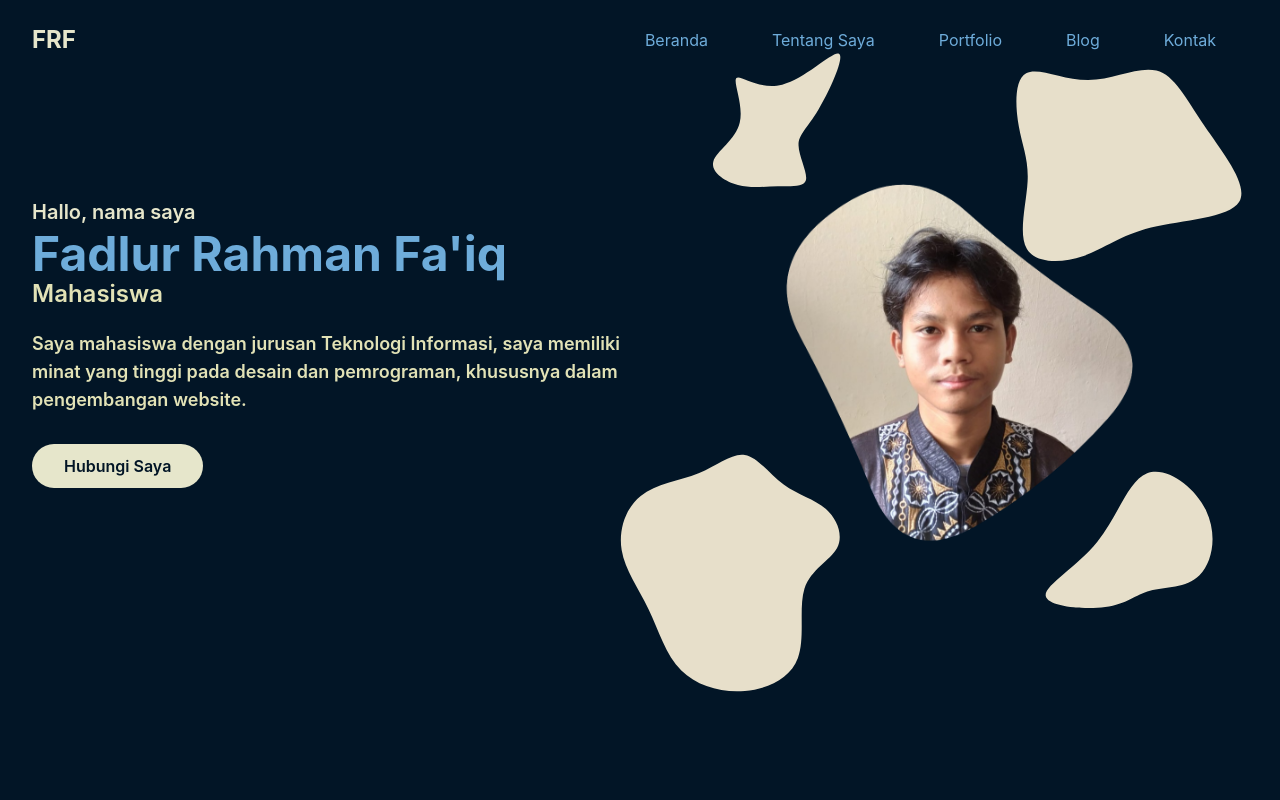
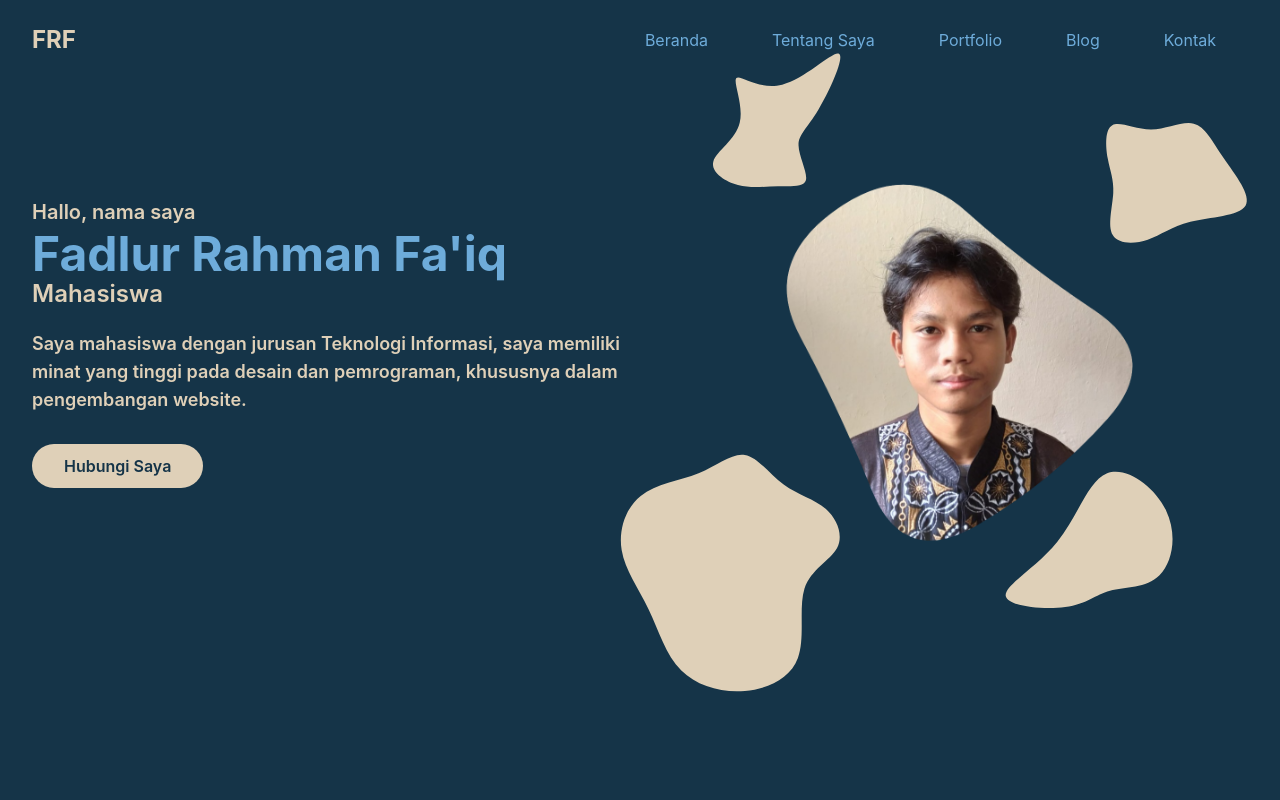
Before and after one commit to bedoel/fadlurrf, a website: page index.html in a window 1280 px wide. Shown: the top 800 px of the page. Drawn offline with Linux system fonts and the light colour scheme.

Commit message:
Portofolio Navy

```diff
--- a/index.html
+++ b/index.html
@@ -41,7 +41,7 @@
 
             <nav
               id="nav-menu"
-              class="hidden absolute py-5 bg-white shadow-lg rounded-lg max-w-[250px] w-full right-4 top-full lg:block lg:static lg:bg-transparent lg:max-w-full lg:shadow-none lg:rounded-none"
+              class="hidden absolute py-5 bg-dark2 shadow-lg rounded-lg max-w-[250px] w-full right-4 top-full lg:block lg:static lg:bg-transparent lg:max-w-full lg:shadow-none lg:rounded-none"
             >
               <ul class="block lg:flex">
                 <li class="group">
@@ -122,7 +122,7 @@
                 xmlns="http://www.w3.org/2000/svg"
               >
                 <path
-                  fill="#e7dfca"
+                  fill="#DFD0B8"
                   d="M40.6,-54.8C44.7,-52.9,34.7,-30.5,26.9,-17.5C19.1,-4.5,13.5,-1,13.7,6.3C13.9,13.6,19.9,24.6,18.6,29.5C17.2,34.4,8.6,33.3,-0.1,33.5C-8.9,33.6,-17.7,35.1,-26.7,32.7C-35.8,30.2,-45,23.9,-43.1,17C-41.2,10.1,-28.2,2.6,-25.5,-9C-22.7,-20.6,-30.3,-36.3,-27.7,-38.7C-25.2,-41.1,-12.6,-30.3,2.8,-34.2C18.2,-38.1,36.5,-56.7,40.6,-54.8Z"
                   transform="translate(100 100)"
                 />
@@ -137,7 +137,7 @@
                 xmlns="http://www.w3.org/2000/svg"
               >
                 <path
-                  fill="#e7dfca"
+                  fill="#DFD0B8"
                   d="M25.1,-45C34.6,-38,45.6,-35.4,53.3,-28.6C60.9,-21.8,65.1,-10.9,60.7,-2.6C56.2,5.8,43.2,11.6,39,24.4C34.9,37.2,39.6,57.1,34.6,70.6C29.6,84.1,14.8,91.3,-0.8,92.6C-16.3,93.9,-32.7,89.4,-43.1,79C-53.6,68.6,-58.1,52.4,-64.9,38.3C-71.7,24.1,-80.7,12.1,-82.9,-1.3C-85.1,-14.6,-80.4,-29.2,-70.2,-37.4C-60,-45.6,-44.2,-47.4,-31.6,-52.5C-18.9,-57.7,-9.5,-66.1,-0.8,-64.7C7.8,-63.3,15.7,-52,25.1,-45Z"
                   transform="translate(100 100)"
                 />
@@ -152,7 +152,7 @@
                 xmlns="http://www.w3.org/2000/svg"
               >
                 <path
-                  fill="#6EACDA"
+                  fill="#DFD0B8"
                   d="M25.2,-32.9C36.4,-31.9,52,-31.4,64.4,-23.7C76.8,-16,86.1,-1.1,83.6,11.6C81.1,24.3,66.7,34.8,52.6,38.6C38.5,42.4,24.6,39.4,13.9,38.7C3.1,37.9,-4.4,39.3,-13.5,39.6C-22.7,39.9,-33.3,39,-38.7,33.3C-44.1,27.6,-44.2,17,-50.5,4.4C-56.8,-8.2,-69.4,-22.8,-64.7,-28.1C-60.1,-33.4,-38.2,-29.5,-24.6,-29.4C-10.9,-29.3,-5.5,-33,0.8,-34.2C7,-35.4,13.9,-33.9,25.2,-32.9Z"
                   transform="translate(100 100)"
                 />
@@ -166,7 +166,7 @@
                 xmlns="http://www.w3.org/2000/svg"
               >
                 <path
-                  fill="#6EACDA"
+                  fill="#DFD0B8"
                   d="M11.8,-14.8C20.2,-15.6,35.3,-22.3,37.7,-20.9C40.1,-19.4,29.8,-9.7,34.7,2.8C39.6,15.4,59.7,30.7,57.6,32.7C55.5,34.7,31.2,23.3,17.9,26.1C4.6,28.8,2.3,45.6,-5,54.3C-12.4,63,-24.7,63.6,-28.7,55.6C-32.7,47.5,-28.4,30.7,-24.4,20C-20.3,9.2,-16.7,4.6,-18.3,-1C-20,-6.6,-27,-13.1,-31.7,-25C-36.4,-36.9,-38.8,-54.1,-33.1,-54.8C-27.4,-55.6,-13.7,-39.9,-6,-29.5C1.7,-19.1,3.4,-14,11.8,-14.8Z"
                   transform="translate(100 100)"
                 />
@@ -180,21 +180,21 @@
                 alt="Fadlur Rahman Fa'iq"
                 class="max-w-xs mx-auto md:max-w-sm lg:max-w-md"
               />
-              <span class="hidden absolute bottom-56 -right-10 -z-10 lg:block">
+              <span class="hidden absolute -top-20 -right-7 -z-10 lg:block">
                 <svg
-                  width="400"
-                  height="400"
+                  width="250"
+                  height="250"
                   viewBox="0 0 200 200"
                   xmlns="http://www.w3.org/2000/svg"
                 >
                   <path
-                    fill="#e7dfca"
+                    fill="#DFD0B8"
                     d="M34.2,-42.7C43.2,-40.5,48.7,-29,58.1,-15.3C67.4,-1.6,80.6,14.5,75.6,22.9C70.5,31.2,47.1,32,31.5,35.8C15.9,39.7,7.9,46.6,-2.6,50.1C-13.1,53.7,-26.2,53.9,-30.6,46.4C-35,39,-30.8,23.8,-30.2,12.8C-29.6,1.8,-32.8,-4.9,-34.6,-14.9C-36.4,-24.9,-36.9,-38.2,-30.9,-41.4C-24.9,-44.7,-12.5,-37.9,0.1,-38C12.6,-38.1,25.1,-45,34.2,-42.7Z"
                     transform="translate(100 100)"
                   />
                 </svg>
               </span>
-              <span class="hidden absolute -bottom-36 -right-10 -z-10 lg:block">
+              <span class="hidden absolute -bottom-36 right-0 -z-10 lg:block">
                 <svg
                   width="300"
                   height="300"
@@ -202,7 +202,7 @@
                   xmlns="http://www.w3.org/2000/svg"
                 >
                   <path
-                    fill="#e7dfca"
+                    fill="#DFD0B8"
                     d="M45.3,-42.5C53.1,-26.4,49.8,-7.9,41,0.8C32.2,9.6,17.9,8.5,8,11.1C-1.8,13.7,-7.3,20,-21.9,22C-36.5,23.9,-60.3,21.6,-61.5,14.6C-62.7,7.6,-41.2,-4,-27.1,-21.5C-13.1,-39,-6.6,-62.3,6.1,-67.2C18.8,-72.1,37.6,-58.5,45.3,-42.5Z"
                     transform="translate(100 100)"
                   />
@@ -314,7 +314,7 @@
     <!-- About end -->
 
     <!-- portfolio start -->
-    <section id="portfolio" class="pt-28 pb-16 bg-slate-700">
+    <section id="portfolio" class="pt-28 pb-16 bg-porto">
       <div class="container">
         <div class="w-full px-4">
           <div class="max-w-xl mx-auto text-center mb-16">
@@ -478,9 +478,9 @@
     <section id="blog" class="pt-28 pb-16 bg-slate-400">
       <div class="container">
         <div class="w-full px-4">
-          <div class="max-w-xl mx-auto text-center mb-16">
+          <div class="max-w-xl mx-auto text-center mb-8">
             <h4 class="font-semibold text-lg text-primary mb-2">Blog</h4>
-            <h2 class="font-bold text-dark2 text-3xl mb-4">Tulisan Terkini</h2>
+            <h2 class="font-bold text-dark2 text-3xl">Tulisan Terkini</h2>
           </div>
 
           <div class="flex flex-wrap justify-center">
@@ -603,7 +603,7 @@
         </div>
 
         <div class="w-full pt-10 border-t border-slate-700">
-          <p class="font-medium text-sm text-slate-500 text-center">
+          <p class="font-medium text-sm text-bwhite text-center">
             Dibuat oleh
             <a
               href="http://instagram.com/fadlur.rf"
--- a/src/input.css
+++ b/src/input.css
@@ -6,9 +6,9 @@ body{
     font-family: 'Inter', sans-serif;
     /* background-image: linear-gradient(#ddd0c8, black,#885643); */
     /* background-color: #103f68; */
-    background-color: #021526;
+    background-color: #153448;
     /* background-color: #3d2a21; */
-    /* background-color: #e6e6cb; */
+    /* background-color: #305874; */
 }
 
 .h-200{
--- a/tailwind.config.js
+++ b/tailwind.config.js
@@ -8,15 +8,16 @@ module.exports = {
     },
     extend: {
       colors: {
-        primary: '#e6e6cb',
-        secondary: '#E2E2B6',
+        primary: '#DFD0B8',
+        secondary: '#DFD0B8',
         dark: '#6EACDA',
-        dark2: '#021526',
+        dark2: '#153448',
         dark3: '#010c16',
         dark4: '#093255',
+        porto: '#305874',
         bwhite: '#e8e9eb',
         bwhite2: '#eee4cd',
-        fcolor: '#021526',
+        fcolor: '#3C5B6F',
       },
       screens:{
         '2xl': '1320px',
```
Also changed, not shown: blog.html (+2 -2 lines), src/output.css.
